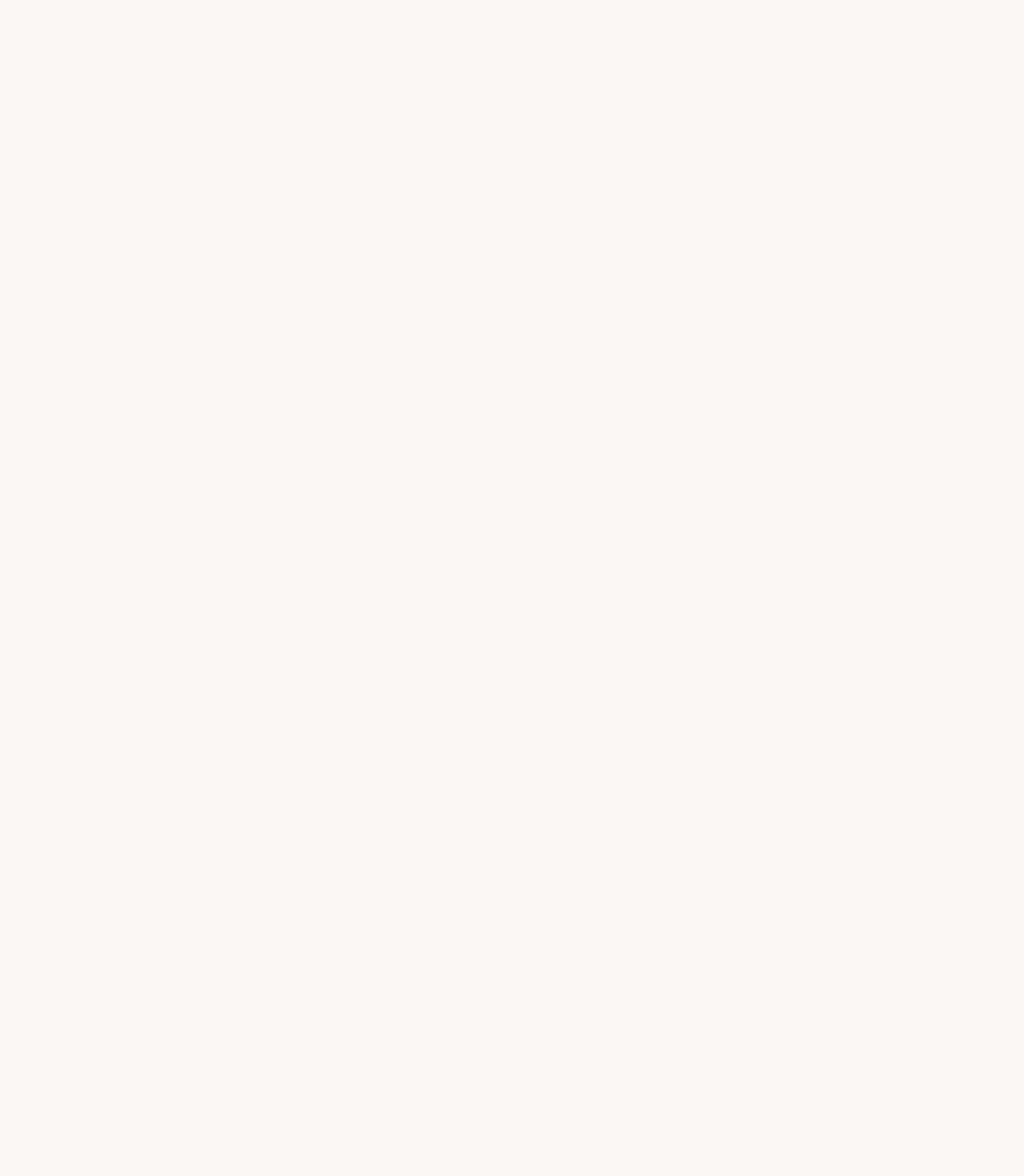
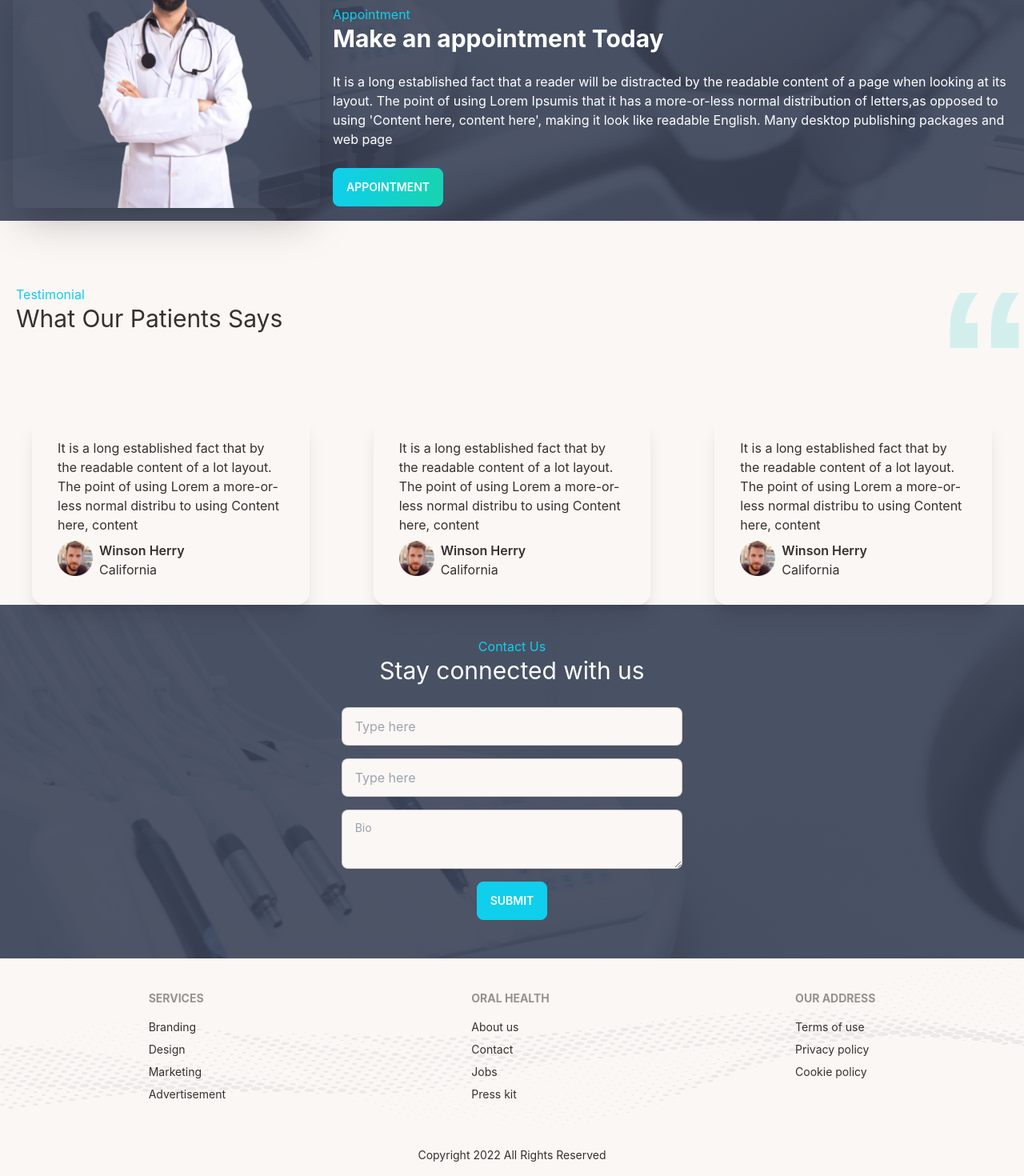
Before and after one commit to MotiurRahman/doctors, a React (Create React App) app: page / in a window 1280 px wide. Shown: the part 2091-3561 px from the top of the page at 80% size. Before the commit the page ends 2023 px from the top, so only its background shows below. Built offline with nearby package versions, Linux system fonts and the light colour scheme.

Commit message:
update code

```diff
--- /dev/null
+++ b/src/Components/PrimaryButton/PrimaryButton.js
@@ -0,0 +1,11 @@
+import React from "react";
+
+const PrimaryButton = ({ children }) => {
+  return (
+    <button className="btn btn-primary w-auto text-white bg-gradient-to-r from-primary to-secondary">
+      {children}
+    </button>
+  );
+};
+
+export default PrimaryButton;
--- a/src/Pages/Footer/Footer.js
+++ b/src/Pages/Footer/Footer.js
@@ -1,10 +1,39 @@
 import React from "react";
+import footerImg from "../../assets/images/footer.png";
+import appioment from "../../assets/images/appointment.png";
 
 const Footer = () => {
   return (
-    <div>
-      <h1>this is footer</h1>
-    </div>
+    <footer>
+      <div
+        className="footer p-10"
+        style={{ background: `url(${footerImg})`, backgroundSize: "100% 100%" }}
+      >
+        <div className="mx-auto">
+          <span className="footer-title">Services</span>
+          <a className="link link-hover">Branding</a>
+          <a className="link link-hover">Design</a>
+          <a className="link link-hover">Marketing</a>
+          <a className="link link-hover">Advertisement</a>
+        </div>
+        <div className="mx-auto">
+          <span className="footer-title">Oral Health</span>
+          <a className="link link-hover">About us</a>
+          <a className="link link-hover">Contact</a>
+          <a className="link link-hover">Jobs</a>
+          <a className="link link-hover">Press kit</a>
+        </div>
+        <div className="mx-auto">
+          <span className="footer-title">Our Address</span>
+          <a className="link link-hover">Terms of use</a>
+          <a className="link link-hover">Privacy policy</a>
+          <a className="link link-hover">Cookie policy</a>
+        </div>
+      </div>
+      <div className="footer footer-center p-4">
+        <p>Copyright 2022 All Rights Reserved</p>
+      </div>
+    </footer>
   );
 };
 
--- /dev/null
+++ b/src/Pages/Home/Appointment/Appointment.js
@@ -0,0 +1,40 @@
+import React from "react";
+import doctors from "../../../assets/images/doctor.png";
+import appioment from "../../../assets/images/appointment.png";
+import PrimaryButton from "../../../Components/PrimaryButton/PrimaryButton";
+
+const Appointment = () => {
+  const bgImg = {
+    backgroundImage: `url(${appioment})`,
+  };
+  return (
+    <div>
+      <section className="mt-20">
+        <div className="hero" style={bgImg}>
+          <div className="hero-content flex-col lg:flex-row">
+            <img
+              src={doctors}
+              className="max-w-sm rounded-lg shadow-2xl -mt-32 hidden md:block"
+              alt=""
+            />
+            <div className="text-left text-white">
+              <h1 className="text-primary">Appointment</h1>
+              <h1 className="text-3xl font-bold">Make an appointment Today</h1>
+              <p className="py-6">
+                It is a long established fact that a reader will be distracted
+                by the readable content of a page when looking at its layout.
+                The point of using Lorem Ipsumis that it has a more-or-less
+                normal distribution of letters,as opposed to using 'Content
+                here, content here', making it look like readable English. Many
+                desktop publishing packages and web page
+              </p>
+              <PrimaryButton>Appointment</PrimaryButton>
+            </div>
+          </div>
+        </div>
+      </section>
+    </div>
+  );
+};
+
+export default Appointment;
--- a/src/Pages/Home/Banner/Banner.js
+++ b/src/Pages/Home/Banner/Banner.js
@@ -1,5 +1,6 @@
 import React from "react";
 import chair from "../../../assets/images/chair.png";
+import PrimaryButton from "../../../Components/PrimaryButton/PrimaryButton";
 
 const Banner = () => {
   return (
@@ -11,9 +12,7 @@ const Banner = () => {
           <p className="py-6">
             Lorem Ipsum is simply dummy text of the printing and typesetting
           </p>
-          <button className="btn btn-primary w-auto text-white bg-gradient-to-r from-primary to-secondary">
-            Get Started
-          </button>
+          <PrimaryButton>Get Started</PrimaryButton>
         </div>
       </div>
     </div>
--- /dev/null
+++ b/src/Pages/Home/ContactUS/ContactUS.js
@@ -0,0 +1,37 @@
+import React from "react";
+import appioment from "../../../assets/images/appointment.png";
+const ContactUS = () => {
+  return (
+    <div>
+      <section
+        style={{ background: `url(${appioment})` }}
+        className="text-white"
+      >
+        <div className="py-10">
+          <h1 className="text-primary">Contact Us</h1>
+          <p className="text-3xl">Stay connected with us</p>
+          <div className="flex flex-col items-center mt-5">
+            <input
+              type="text"
+              placeholder="Type here"
+              className="input input-bordered my-2 md:w-2/6 w-11/12"
+            />
+            <input
+              type="text"
+              placeholder="Type here"
+              className="input input-bordered my-2 md:w-2/6 w-11/12"
+            />
+            <textarea
+              className="textarea textarea-bordered my-2 md:w-2/6 w-11/12"
+              placeholder="Bio"
+            ></textarea>
+
+            <button className="btn btn-primary text-white my-2"> Submit</button>
+          </div>
+        </div>
+      </section>
+    </div>
+  );
+};
+
+export default ContactUS;
--- a/src/Pages/Home/Home.js
+++ b/src/Pages/Home/Home.js
@@ -1,7 +1,10 @@
 import React from "react";
+import Appointment from "./Appointment/Appointment";
 import Banner from "./Banner/Banner";
+import ContactUS from "./ContactUS/ContactUS";
 import LandingPage from "./LandaingPage/LandingPages";
 import Services from "./Services/Services";
+import Testimonials from "./Testimonial/Testimonials";
 import Treatment from "./Treatment/Treatment";
 
 const Home = () => {
@@ -11,6 +14,9 @@ const Home = () => {
       <LandingPage></LandingPage>
       <Services></Services>
       <Treatment></Treatment>
+      <Appointment></Appointment>
+      <Testimonials></Testimonials>
+      <ContactUS></ContactUS>
     </div>
   );
 };
--- /dev/null
+++ b/src/Pages/Home/Testimonial/Testimonial.js
@@ -0,0 +1,21 @@
+import React from "react";
+
+const Testimonial = ({ people }) => {
+  const { id, desc, name, address, icon } = people;
+  return (
+    <div className="card w-auto shadow-xl text-left mx-10">
+      <div className="card-body">
+        <p>{desc}</p>
+        <div className="card-actions justify-start">
+          <img className="w-11" src={icon} alt="" />
+          <div className="my-auto">
+            <h1 className="font-semibold">{name}</h1>
+            <p>{address}</p>
+          </div>
+        </div>
+      </div>
+    </div>
+  );
+};
+
+export default Testimonial;
--- /dev/null
+++ b/src/Pages/Home/Testimonial/Testimonials.js
@@ -0,0 +1,52 @@
+import React from "react";
+import people from "../../../assets/images/people1.png";
+import Testimonial from "./Testimonial";
+import quote from "../../../assets/icons/quote.svg";
+
+const Testimonials = () => {
+  const persons = [
+    {
+      id: 1,
+      desc: "It is a long established fact that by the readable content of a lot layout. The point of using Lorem a more-or-less normal distribu to using Content here, content",
+      name: "Winson Herry",
+      address: "California",
+      icon: people,
+    },
+    {
+      id: 2,
+      desc: "It is a long established fact that by the readable content of a lot layout. The point of using Lorem a more-or-less normal distribu to using Content here, content",
+      name: "Winson Herry",
+      address: "California",
+      icon: people,
+    },
+    {
+      id: 3,
+      desc: "It is a long established fact that by the readable content of a lot layout. The point of using Lorem a more-or-less normal distribu to using Content here, content",
+      name: "Winson Herry",
+      address: "California",
+      icon: people,
+    },
+  ];
+  return (
+    <div>
+      <section>
+        <div className="text-left ml-5 my-20 flex justify-between">
+          <div>
+            <h1 className="text-primary">Testimonial</h1>
+            <p className="text-3xl">What Our Patients Says</p>
+          </div>
+          <div>
+            <img className="h-20" src={quote} alt="" />
+          </div>
+        </div>
+        <div className="grid grid-cols-1 md:grid-cols-2 lg:grid-cols-3">
+          {persons.map((people) => (
+            <Testimonial key={people.id} people={people}></Testimonial>
+          ))}
+        </div>
+      </section>
+    </div>
+  );
+};
+
+export default Testimonials;
--- a/src/Pages/Home/Treatment/Treatment.js
+++ b/src/Pages/Home/Treatment/Treatment.js
@@ -1,5 +1,6 @@
 import React from "react";
 import treatment from "../../../assets/images/treatment.png";
+import PrimaryButton from "../../../Components/PrimaryButton/PrimaryButton";
 
 const Treatment = () => {
   return (
@@ -23,9 +24,7 @@ const Treatment = () => {
             here', making it look like readable English. Many desktop publishing
             packages and web page
           </p>
-          <button className="btn btn-primary w-auto text-white bg-gradient-to-r from-primary to-secondary">
-            Get Started
-          </button>
+          <PrimaryButton>Get Started</PrimaryButton>
         </div>
       </div>
     </div>
```
Also changed, not shown: 1 other file (tests, documents, lock files or other folders).
